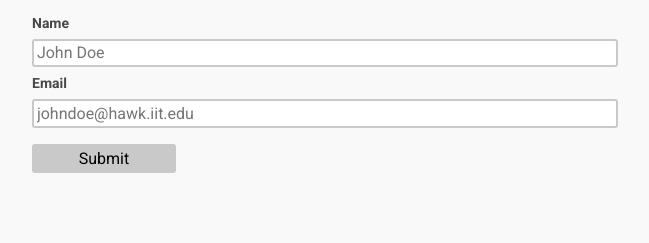
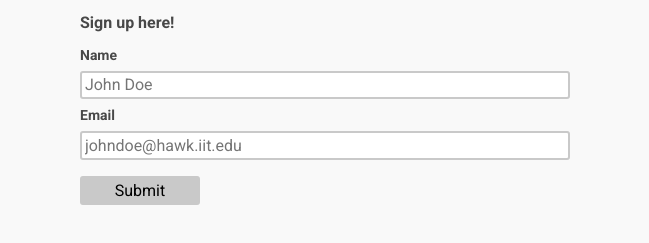
Before and after one commit to EmmanuelZambrano/project1, a plain HTML site: page index.html in a window 1280 px wide. Shown: the part 279-522 px from the top of the page, without its empty margins (320-969 px from the left). Drawn offline with Linux system fonts and the light colour scheme.

Commit message:
changed width to 30 em of wrapper in media query

```diff
--- a/screen.css
+++ b/screen.css
@@ -112,6 +112,6 @@ img{
 }
 @media (min-width: 700px) {
 	#wrapper{
-		width: 45%;
+		width: 30em;
 	}
 }
```
